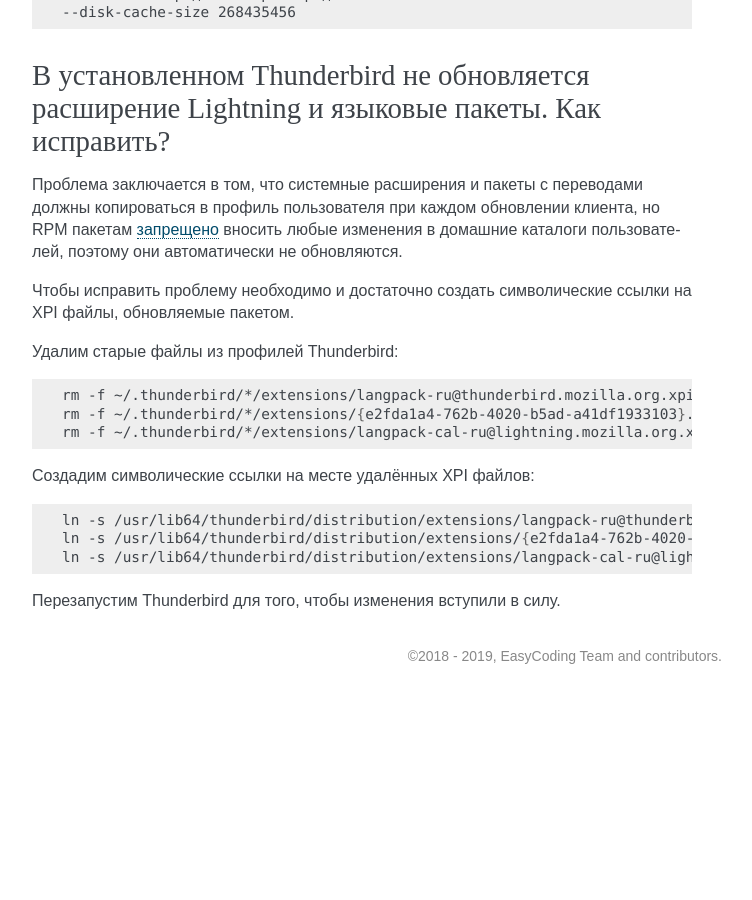
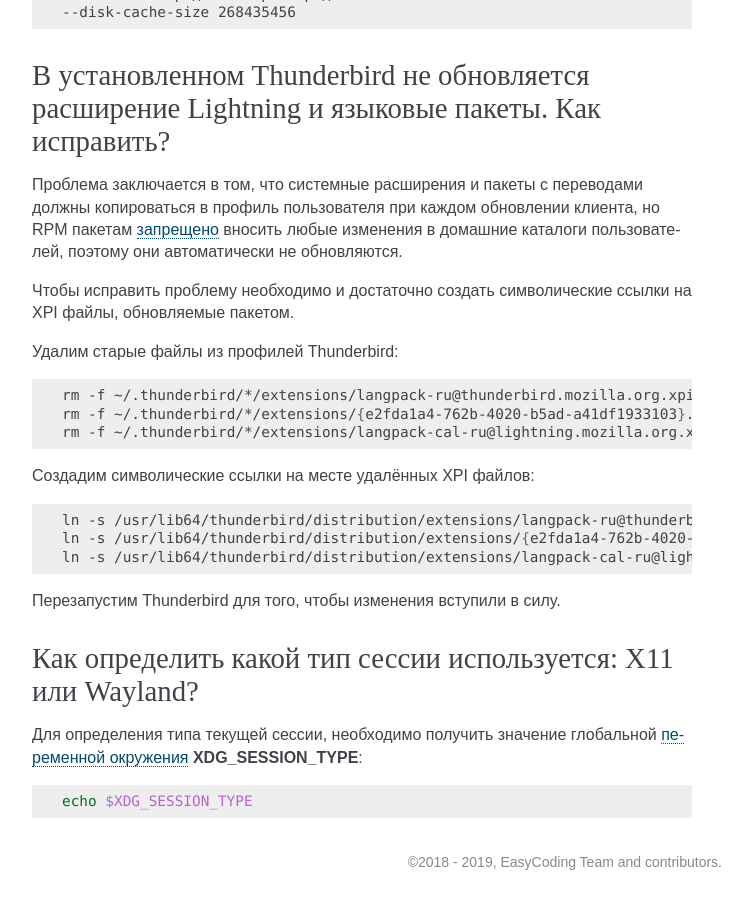
Before and after one commit to RussianFedora/FAQ, a Sphinx documentation site: the page built from source/using-system.rst, in a window 1280 px wide and 900 px high, scrolled down 20788 px. Shown: the whole window, without its empty margins (388-1140 px from the left). Built offline with Sphinx 7.4.7, drawn with Linux system fonts in a browser that asks for light colours; before the commit the page ends 21482 px from its top, so only the background shows below that; some of the changed text lies outside the part shown.

Commit message:
Added question about getting session type from ENV.

```diff
--- a/source/using-system.rst
+++ b/source/using-system.rst
@@ -1196,3 +1196,15 @@
     ln -s /usr/lib64/thunderbird/distribution/extensions/langpack-cal-ru@lightning.mozilla.org.xpi ~/.thunderbird/*/extensions/langpack-cal-ru@lightning.mozilla.org.xpi
 
 Перезапустим Thunderbird для того, чтобы изменения вступили в силу.
+
+.. index:: x11, wayland, session
+.. _session-type:
+
+Как определить какой тип сессии используется: X11 или Wayland?
+=================================================================
+
+Для определения типа текущей сессии, необходимо получить значение глобальной :ref:`переменной окружения <env-set>` **XDG_SESSION_TYPE**:
+
+.. code-block:: bash
+
+    echo $XDG_SESSION_TYPE
```
